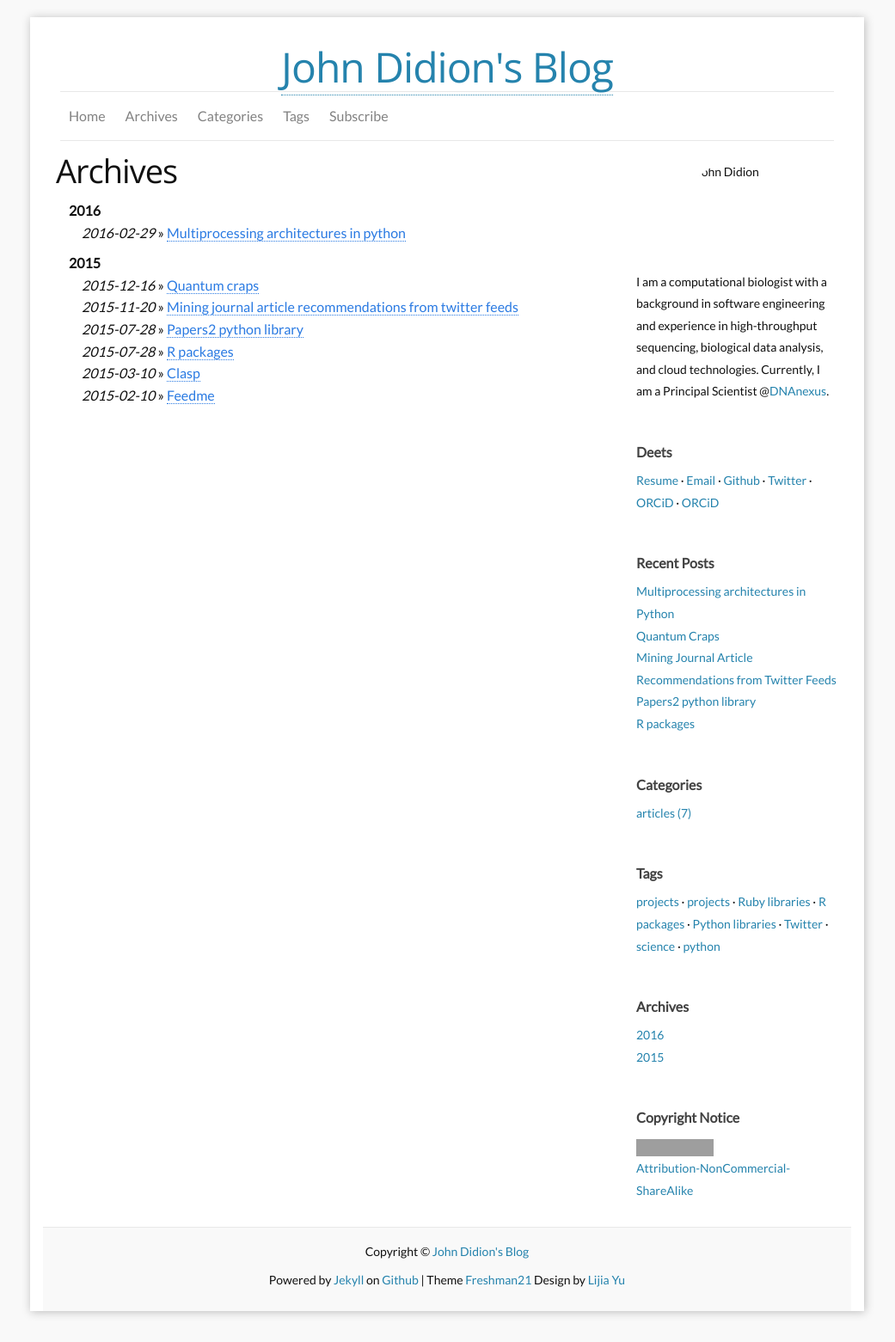
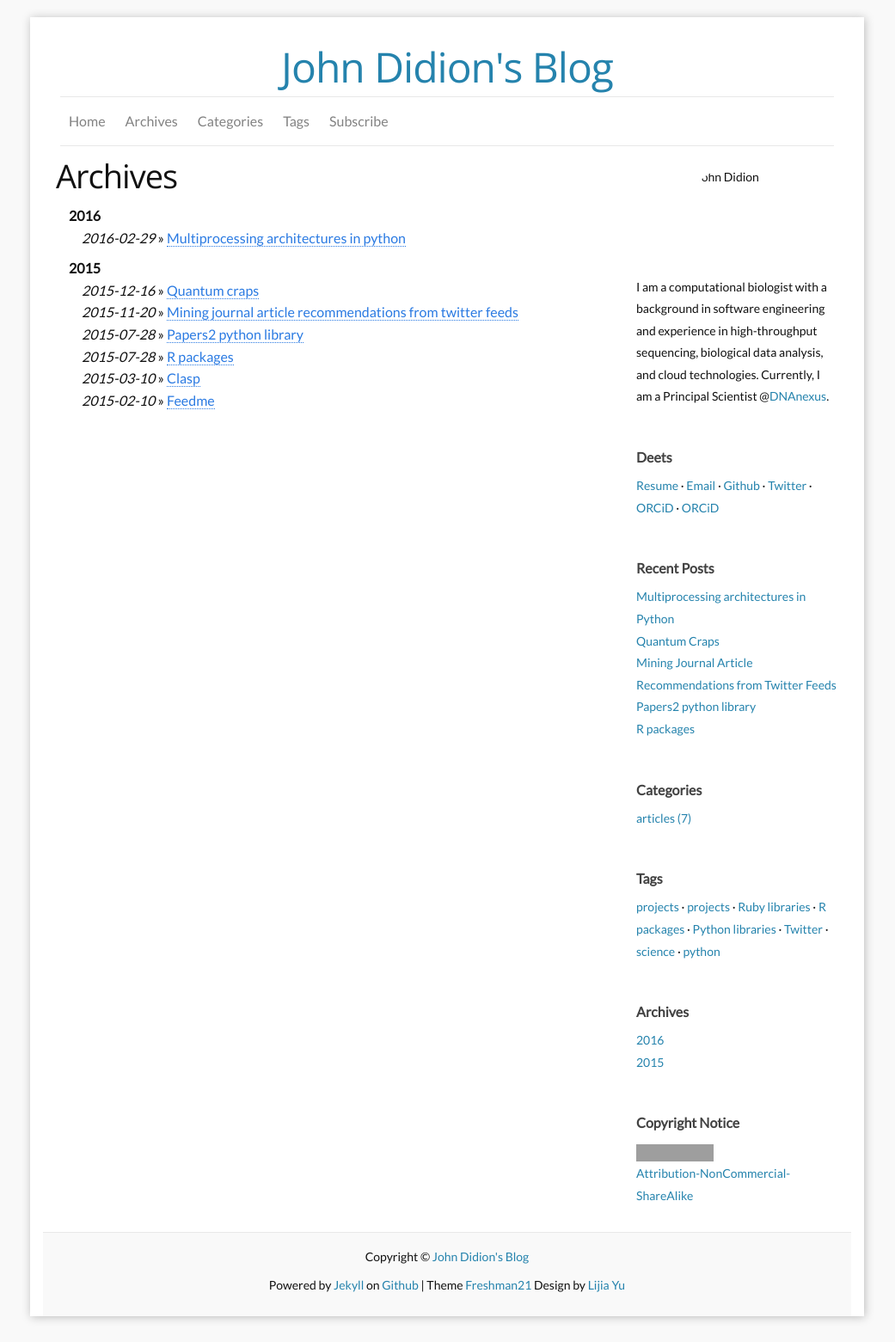
Before and after one commit to jdidion/jdidion.github.io, a Jekyll site: the page built from archives.md, in a window 1280 px wide. Shown: the whole page at 86% size, without its empty margins (120-1161 px from the left). Built offline with Jekyll 4.4.1, drawn with Linux system fonts in a browser that asks for light colours; grey boxes are pictures that could not be loaded.

Commit message:
Fix header

```diff
--- a/_sass/_layout.scss
+++ b/_sass/_layout.scss
@@ -11,15 +11,14 @@
   font-size: 48px;
   line-height: 56px;
   letter-spacing: -1px;
-  margin-bottom: 0;
+  margin-bottom: 6px;
   text-align:center;
-  text-decoration: none;
   a{
     &,
     &:visited
     &:hover {
       color: $brand-top-color; //$grey-color-dark
-      border-bottom: 1px dotted;
+      text-decoration: none;
     }
   }
 }
```
